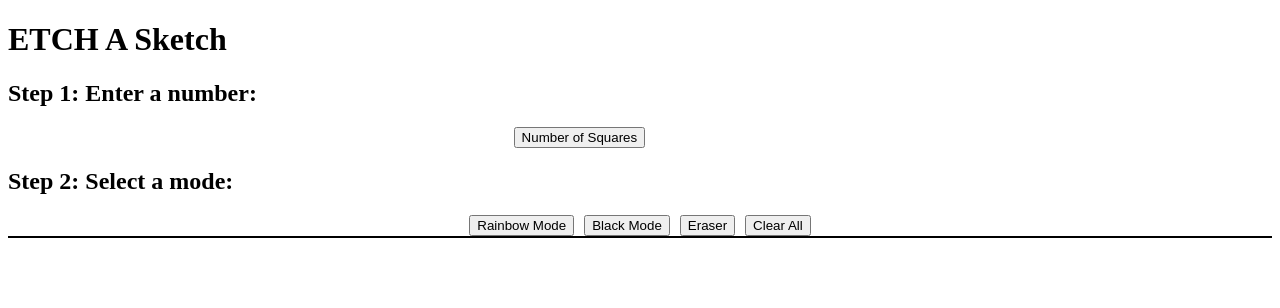
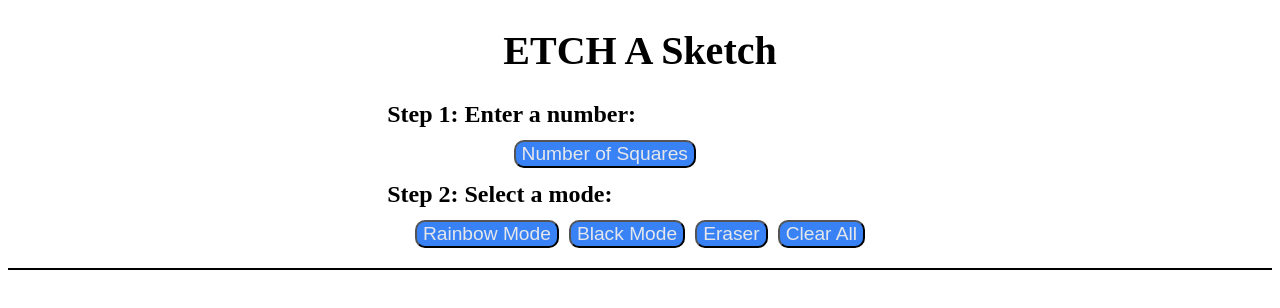
Before and after one commit to ziadomran/etch, a plain HTML site: page index.html in a window 1280 px wide. Drawn offline with Linux system fonts and the light colour scheme.

Commit message:
Add Styles for Titles

```diff
--- a/style.css
+++ b/style.css
@@ -1,13 +1,12 @@
 #container {
     display: grid;
-    /* grid-auto-columns: 100px;
-    grid-auto-rows: auto; */
-    /* width: 960px;
-    height: 960px; */
+    margin:  0 auto;
     border: 1px solid black;
-
     }
-
+h1{
+    text-align: center;
+    font-size: 40px;
+}
     #container > div {
         gap: 1px 1px;
         border: 1px solid gray;
@@ -15,11 +14,22 @@
         }
 
 .number {
-   margin: 0% 40% ;
+   margin: 0 40% ;
 }
-
+h2 {
+    margin: 1% 30%;
+}
 .buttons{
     display: flex;
     gap: 10px;
     justify-content: center;
+    margin-bottom: 20px;
+
 }
+button {
+    font-size: larger;
+    background-color: #3882F6;
+    color: #e5e7eb;
+    font-weight: 500;
+    border-radius: 10px;
+}
```
